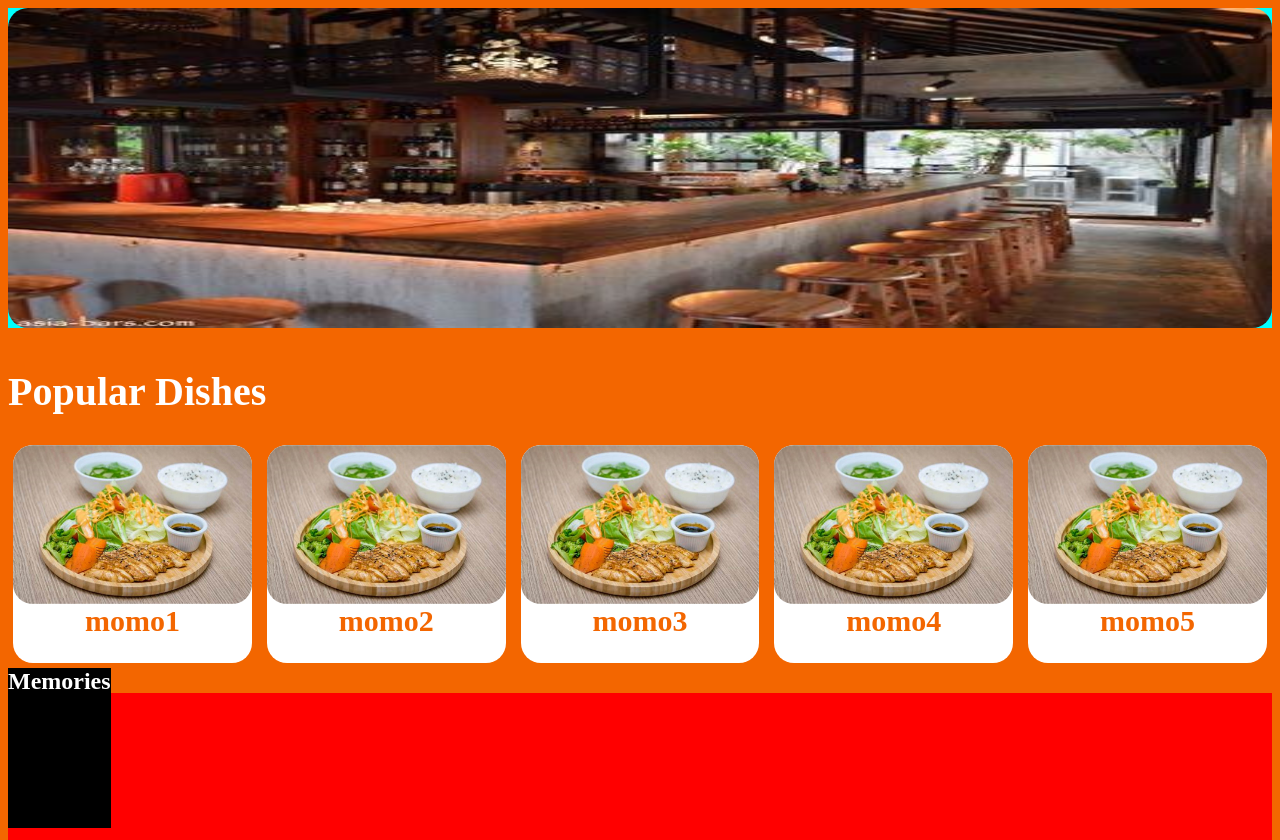
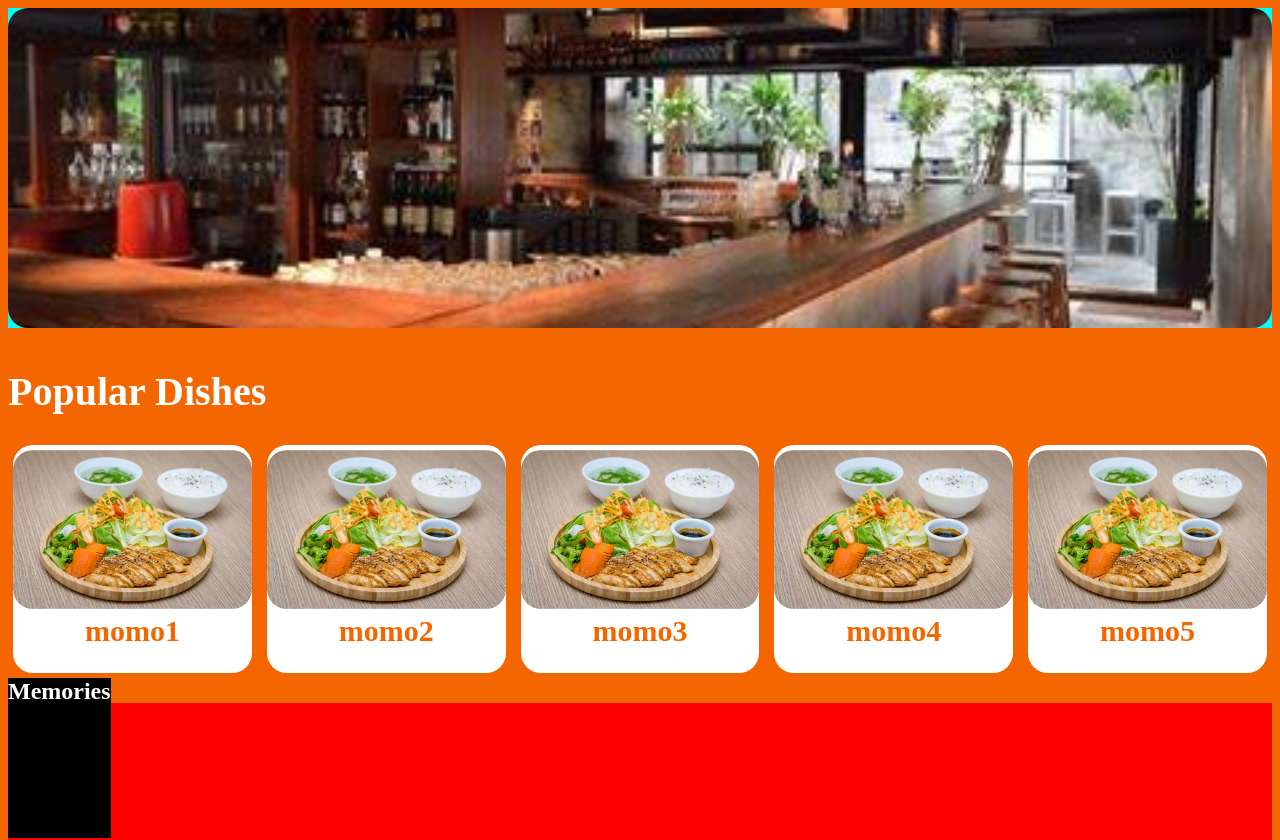
Before and after one commit to Rishikdk/Buddy-s_cafe, a React (Vite) app: page / in a window 1280 px wide. Shown: the top 840 px of the page. Built offline with nearby package versions, Linux system fonts and the light colour scheme.

Commit message:
minor update

```diff
--- a/src/App.css
+++ b/src/App.css
@@ -31,6 +31,11 @@ h1 {
   height: auto;
   gap: 5px;
 }
+
+/* .Popular:hover {
+  width: 200%;
+  height: 50%;
+} */
 
 .memories {
   display: flex;
--- a/src/Components/Style/popular_dishes.css
+++ b/src/Components/Style/popular_dishes.css
@@ -11,9 +11,11 @@
 }
 
 .Dish_img {
+  margin: 5px 5px 5px 5px;
   width: 100%;
   height: auto;
   border-radius: 20px;
+  transition: 0.8s;
 }
 
 .Dish_name h1 {
@@ -23,3 +25,19 @@
   padding: 0;
   margin: 0 0 25px 0;
 }
+
+.Dish_name {
+  background-image: url();
+}
+
+.Dish_img:hover {
+  width: 150%;
+  height: 10S0%;
+  z-index: 1;
+}
+
+.rectangle svg {
+  margin: 0;
+  padding: 0;
+  position: absolute;
+}
--- a/src/index.css
+++ b/src/index.css
@@ -7,3 +7,15 @@
 body {
   background-color: var(--main-background_color);
 }
+
+img {
+  height: 100%;
+  width: 100%;
+  object-fit: cover;
+}
+
+svg {
+  height: 100%;
+  width: 100%;
+  object-fit: cover;
+}
```
Also changed, not shown: src/Components/Popular_Dishes.jsx (+19 -0 lines), src/assets/svg/popular_svgee2.svg (added).
